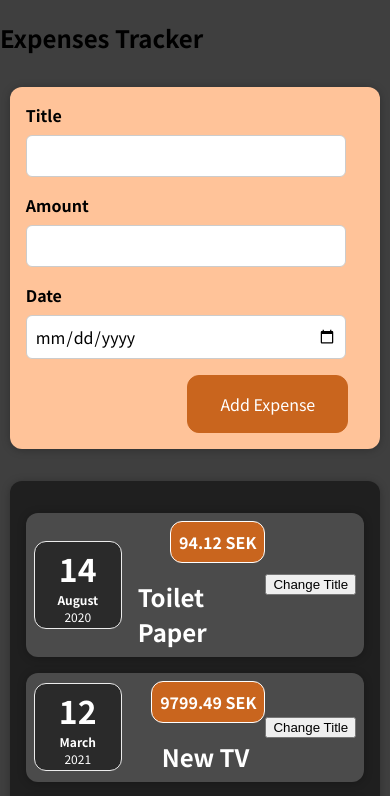
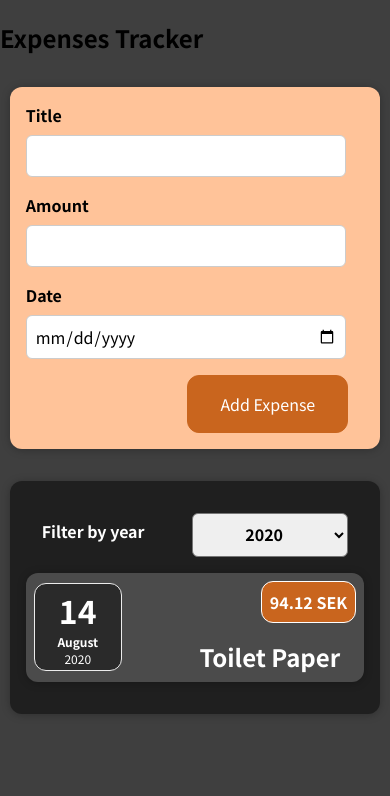
Before and after one commit to EAndresen/expense-tracker, a React (Create React App) app: page / in a window 390 px wide. Shown: the top 796 px of the page. Built offline with nearby package versions, Linux system fonts and the light colour scheme.

Commit message:
Added responsive expense items, and connected the function to newly added items now adds to the list. Some cleaning and breaking out components. Added a filter so that now you can filter the expenses based of year created.

```diff
--- a/src/App.js
+++ b/src/App.js
@@ -1,17 +1,21 @@
 import "./components/Expenses/Expenses.css"
 import Expenses from "./components/Expenses/Expenses"
 import NewExpense from "./components/NewExpense/NewExpense";
-import React from "react";
+import React, {useState} from "react";
 
-function App() {
-    const expenses = [
+const DUMMY_EXPENSES = [
     {
         id: 'e1',
         title: 'Toilet Paper',
         amount: 94.12,
         date: new Date(2020, 7, 14),
     },
-        {id: 'e2', title: 'New TV', amount: 9799.49, date: new Date(2021, 2, 12)},
+    {
+        id: 'e2',
+        title: 'New TV',
+        amount: 9799.49,
+        date: new Date(2021, 2, 12)
+    },
     {
         id: 'e3',
         title: 'Car Insurance',
@@ -26,13 +30,23 @@ function App() {
     },
 ]
 
+function App() {
+    const [expenses, setExpenses] = useState(DUMMY_EXPENSES)
+
+
     return (
         <div>
             <h2>Expenses Tracker</h2>
-            <NewExpense/>
+            <NewExpense onAddExpense={addExpenseHandler}/>
             <Expenses expenses={expenses}/>
         </div>
     )
+
+    function addExpenseHandler(expense) {
+        setExpenses(prevExpenses => {
+            return [expense, ...prevExpenses]
+        })
+    }
 }
 
 export default App
--- a/src/components/Expenses/ExpenseItem.js
+++ b/src/components/Expenses/ExpenseItem.js
@@ -1,24 +1,18 @@
 import './ExpenseItem.css'
-import ExpenseDate from "./ExpenseDate";
-import Card from "../UI/Card";
-import React, {useState} from "react";
+import ExpenseDate from "./ExpenseDate"
+import Card from "../UI/Card"
 
 function ExpenseItem(props) {
-    const [title, setTitle] = useState(props.title)
-
-    function changeTitle() {
-        setTitle("New")
-    }
-
     return (
+        <li>
         <Card className="expense-item">
             <ExpenseDate date={props.date}/>
             <div className="expense-item__description">
-                <h2>{title}</h2>
+                <h2>{props.title}</h2>
                 <div className="expense-item__price">{props.amount} SEK</div>
             </div>
-            <button onClick={changeTitle}>Change Title</button>
         </Card>
+        </li>
     )
 }
 
--- a/src/components/Expenses/Expenses.js
+++ b/src/components/Expenses/Expenses.js
@@ -1,22 +1,33 @@
-import ExpenseItem from "./ExpenseItem"
 import Card from "../UI/Card"
-import React from "react"
+import React, {useState} from "react"
+import ExpensesFilter from "./ExpensesFilter"
+import ExpensesList from "./ExpensesList";
 
 function Expenses(props) {
+    const [filteredYear, setFilteredYear] = useState("2020")
+    const filteredItems = filterItems(props)
+
     return (
-        <Card className={"expenses"}>
-            {props.expenses.map((item) => {
-                return (
-                    <ExpenseItem
-                        key={Math.floor(Math.random() * 90000 + 10000)}
-                        date={item.date}
-                        title={item.title}
-                        amount={item.amount}
-                    />
-                )
-            })}
-        </Card>
+        <div>
+            <Card className={"expenses"}>
+                <ExpensesFilter
+                    selected={filteredYear}
+                    onFilteredYear={filterYearHandler}
+                />
+                <ExpensesList items={{filteredItems}} />
+            </Card>
+        </div>
     )
+
+    function filterYearHandler(year) {
+        setFilteredYear(year)
+    }
+
+    function filterItems(props) {
+        return props.expenses.filter (function (item) {
+            return item.date.getFullYear().toString() === filteredYear
+        })
+    }
 }
 
 export default Expenses
--- /dev/null
+++ b/src/components/Expenses/ExpensesFilter.css
@@ -0,0 +1,24 @@
+.expenses-filter {
+    color: white;
+    padding: 0 1rem;
+}
+
+.expenses-filter__control {
+    display: flex;
+    width: 100%;
+    align-items: center;
+    justify-content: space-between;
+    margin: 1rem 0;
+}
+
+.expenses-filter label {
+    font-weight: bold;
+    margin-bottom: 0.5rem;
+}
+
+.expenses-filter select {
+    font: inherit;
+    padding: 0.5rem 3rem;
+    font-weight: bold;
+    border-radius: 6px;
+}
--- /dev/null
+++ b/src/components/Expenses/ExpensesFilter.js
@@ -0,0 +1,23 @@
+import './ExpensesFilter.css'
+
+function ExpensesFilter(props) {
+    return (
+        <div className='expenses-filter'>
+            <div className='expenses-filter__control'>
+                <label>Filter by year</label>
+                <select value={props.selected} onChange={yearSelectedHandler}>
+                    <option value='2022'>2022</option>
+                    <option value='2021'>2021</option>
+                    <option value='2020'>2020</option>
+                    <option value='2019'>2019</option>
+                </select>
+            </div>
+        </div>
+    )
+
+    function yearSelectedHandler(event) {
+        props.onFilteredYear(event.target.value)
+    }
+}
+
+export default ExpensesFilter;
--- /dev/null
+++ b/src/components/Expenses/ExpensesList.css
@@ -0,0 +1,9 @@
+.expenses-list {
+    list-style: none;
+    padding: 0;
+}
+
+.expenses-list__fallback {
+    color: white;
+    text-align: center;
+}
--- /dev/null
+++ b/src/components/Expenses/ExpensesList.js
@@ -0,0 +1,24 @@
+import ExpenseItem from "./ExpenseItem"
+import React from "react"
+import "./ExpensesList.css"
+
+function ExpensesList(props) {
+    if (props.items.filteredItems.length === 0) {
+        return <h2 className={"expenses-list__fallback"}>Found no expenses.</h2>
+    }
+
+    return (
+        <ul className={"expenses-list"}>
+            {props.items.filteredItems.map((item) => (
+                <ExpenseItem
+                    key={item.id}
+                    date={item.date}
+                    title={item.title}
+                    amount={item.amount}
+                />
+            ))}
+        </ul>
+    )
+}
+
+export default ExpensesList
--- a/src/components/NewExpense/ExpenseForm.js
+++ b/src/components/NewExpense/ExpenseForm.js
@@ -1,17 +1,18 @@
 import "./ExpenseForm.css"
-import {useState} from "react";
+import React, {useState} from "react"
 
-function ExpenseForm() {
+function ExpenseForm(props) {
     const [enteredTitle, setEnteredTitle] = useState('')
-    const [enteredAmount, setEnteredAmount] = useState('');
+    const [enteredAmount, setEnteredAmount] = useState('')
     const [enteredDate, setEnteredDate] = useState('')
 
     return (
-        <form>
+        <form onSubmit={submitFormHandler}>
             <div className={"new-expense__controls"}>
                 <div className={"new-expense__control"}>
                     <label>Title</label>
                     <input type={"text"}
+                           value={enteredTitle}
                            onChange={tittleChangeHandler}/>
                 </div>
                 <div className={"new-expense__control"}>
@@ -19,6 +20,7 @@ function ExpenseForm() {
                     <input type={"number"}
                            min={"0.01"}
                            step={"0.01"}
+                           value={enteredAmount}
                            onChange={amountChangedHandler}/>
                 </div>
                 <div className={"new-expense__control"}>
@@ -26,12 +28,12 @@ function ExpenseForm() {
                     <input type={"date"}
                            min={"2019-0-01"}
                            max={"2022-12-31"}
+                           value={enteredDate}
                            onChange={dateChangedHandler}/>
                 </div>
             </div>
             <div className={"new-expense__actions"}>
-                <button type={"submit"}
-                        onClick={submitFormHandler}>
+                <button type={"submit"}>
                     Add Expense
                 </button>
             </div>
@@ -50,8 +52,19 @@ function ExpenseForm() {
         setEnteredDate(event.target.value)
     }
 
-    function submitFormHandler() {
-        console.log(enteredTitle, enteredAmount, enteredDate)
+    function submitFormHandler(event) {
+        event.preventDefault()
+
+        const expenseData = {
+            title: enteredTitle,
+            amount: enteredAmount,
+            date: new Date(enteredDate)
+        }
+
+        props.onSaveExpenseData(expenseData)
+        setEnteredTitle("")
+        setEnteredAmount("")
+        setEnteredDate("")
     }
 }
 
--- a/src/components/NewExpense/NewExpense.js
+++ b/src/components/NewExpense/NewExpense.js
@@ -2,10 +2,18 @@ import "./NewExpense.css"
 import ExpenseForm from "./ExpenseForm";
 import React from "react";
 
-function NewExpense() {
+function NewExpense(props) {
     return <div className={"new-expense"}>
-        <ExpenseForm/>
+        <ExpenseForm onSaveExpenseData={saveExpenseDataHandler} />
     </div>
+
+    function saveExpenseDataHandler(enteredExpenseData) {
+        const expenseData = {
+            ...enteredExpenseData,
+            id: Math.random().toString()
+        }
+        props.onAddExpense(expenseData)
+    }
 }
 
 export default NewExpense
```
Lines whose indentation alone changed are shown as unchanged.
